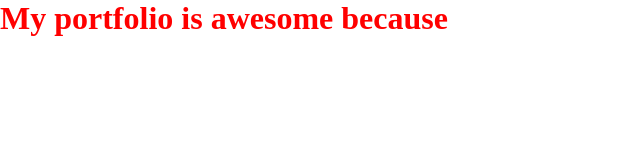
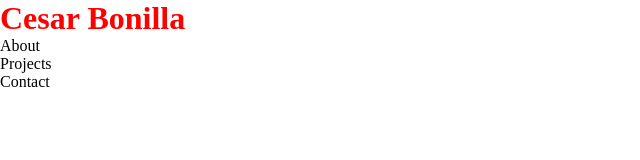
Before and after one commit to cbonilla300/cbonilla300.github.io, a plain HTML site: page index.html in a window 1280 px wide. Shown: the whole page, without its empty margins (0-640 px from the left). Drawn offline with Linux system fonts and the light colour scheme.

Commit message:
Update index.html
structured header

```diff
--- a/index.html
+++ b/index.html
@@ -7,6 +7,13 @@
     <link rel="stylesheet" href="style.css">
 </head>
 <body>
-    <h1>My portfolio is awesome because </h1>
+    <header>
+        <h1>Cesar Bonilla</h1>
+        <ul>
+            <li>About</li>
+            <li>Projects</li>
+            <li>Contact</li>
+        </ul>
+    </header>
 </body>
 </html>
```
